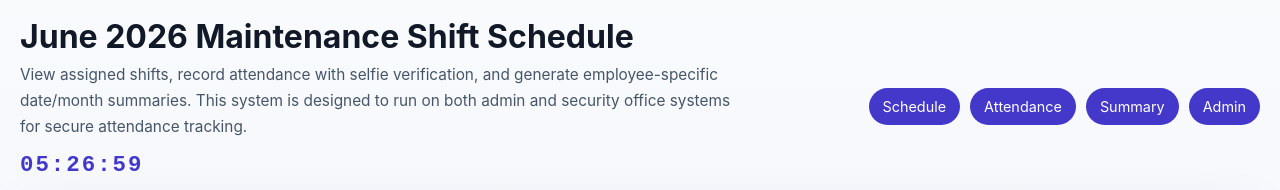
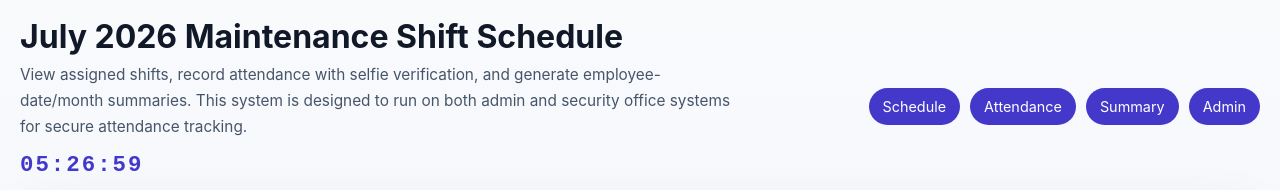
Before and after one commit to usa-2013/attendence, a plain HTML site: page employee.html in a window 1280 px wide. Shown: the top 190 px of the page. Drawn offline with Linux system fonts and the light colour scheme.

Commit message:
Add files via upload

```diff
--- a/employee.html
+++ b/employee.html
@@ -3,7 +3,7 @@
 <head>
   <meta charset="UTF-8" />
   <meta name="viewport" content="width=device-width, initial-scale=1.0" />
-  <title>June 2026 Maintenance Shift Schedule</title>
+  <title>July 2026 Maintenance Shift Schedule</title>
   <style>
     :root {
       color-scheme: light;
@@ -221,8 +221,8 @@
   <div class="page">
     <div class="hero">
       <div>
-        <h1>June 2026 Maintenance Shift Schedule</h1>
-        <p>View assigned shifts, record attendance with selfie verification, and generate employee-specific date/month summaries. This system is designed to run on both admin and security office systems for secure attendance tracking.</p>
+        <h1>July 2026 Maintenance Shift Schedule</h1>
+        <p>View assigned shifts, record attendance with selfie verification, and generate employee- date/month summaries. This system is designed to run on both admin and security office systems for secure attendance tracking.</p>
         <div id="clockDisplay" style="font-size: 1.4rem; font-weight: 700; color: #4338ca; margin-top: 12px; font-family: 'Courier New', monospace; letter-spacing: 2px;">--:--:--</div>
       </div>
       <div class="nav-links">
@@ -327,7 +327,7 @@
           <label for="filterMode">Filter by</label>
           <select id="filterMode">
             <option value="all">All months</option>
-            <option value="date">Specific date</option>
+            <option value="date">date</option>
             <option value="month">Month</option>
           </select>
         </div>
@@ -434,7 +434,7 @@
             <ul id="employeeListItems" style="margin:0; padding-left:18px; color:#1f2937;"></ul>
           </div>
           <button id="clearEntries" style="background:#dc2626; margin-top:18px;">Clear all attendance records</button>
-          <p class="note">Admin login for demo: <strong>admin / admin123</strong></p>
+          <p class="note">Admin login for demo: <strong>admin / admin12345*</strong></p>
         </div>
       </div>
     </div>
```
